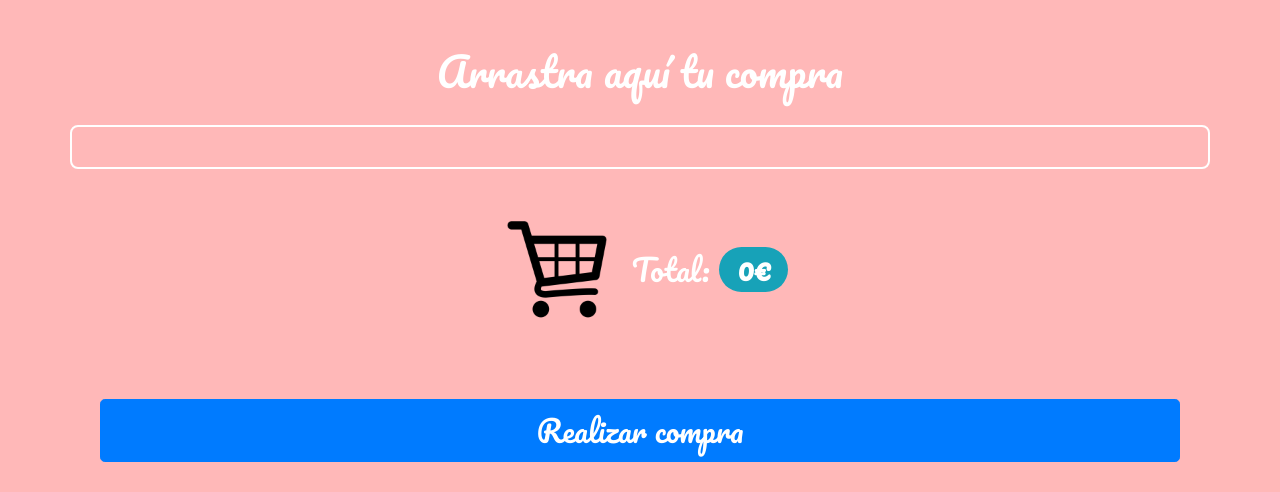
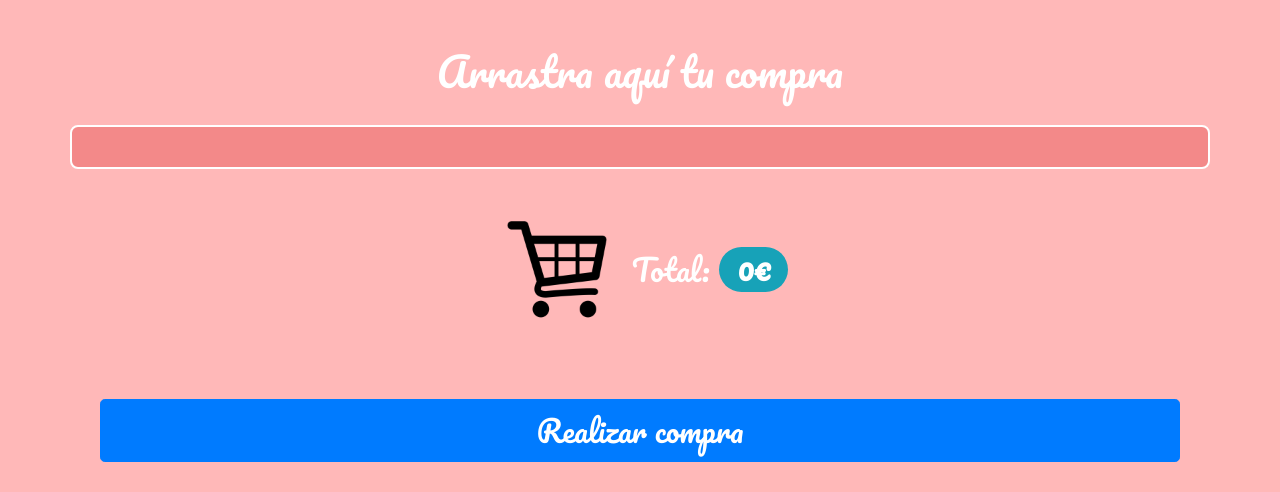
Before and after one commit to K-Zama/Supermercado, a plain HTML site: page index.html in a window 1280 px wide. In both pictures the pointer is over the element 640 px from the left and 877 px from the top of the page. Shown: the part 730-1222 px from the top of the page. Drawn offline with nearby package versions, Linux system fonts and the light colour scheme.

Commit message:
Terminado

```diff
--- a/css/style.css
+++ b/css/style.css
@@ -59,6 +59,10 @@ header h2 {
     background-color: #FFB8B8;
 }
 
+.container-items:hover {
+    background-color: #f38989;
+}
+
 section h3 {
     font-size: 40px;
     margin-bottom: 30px;
```
